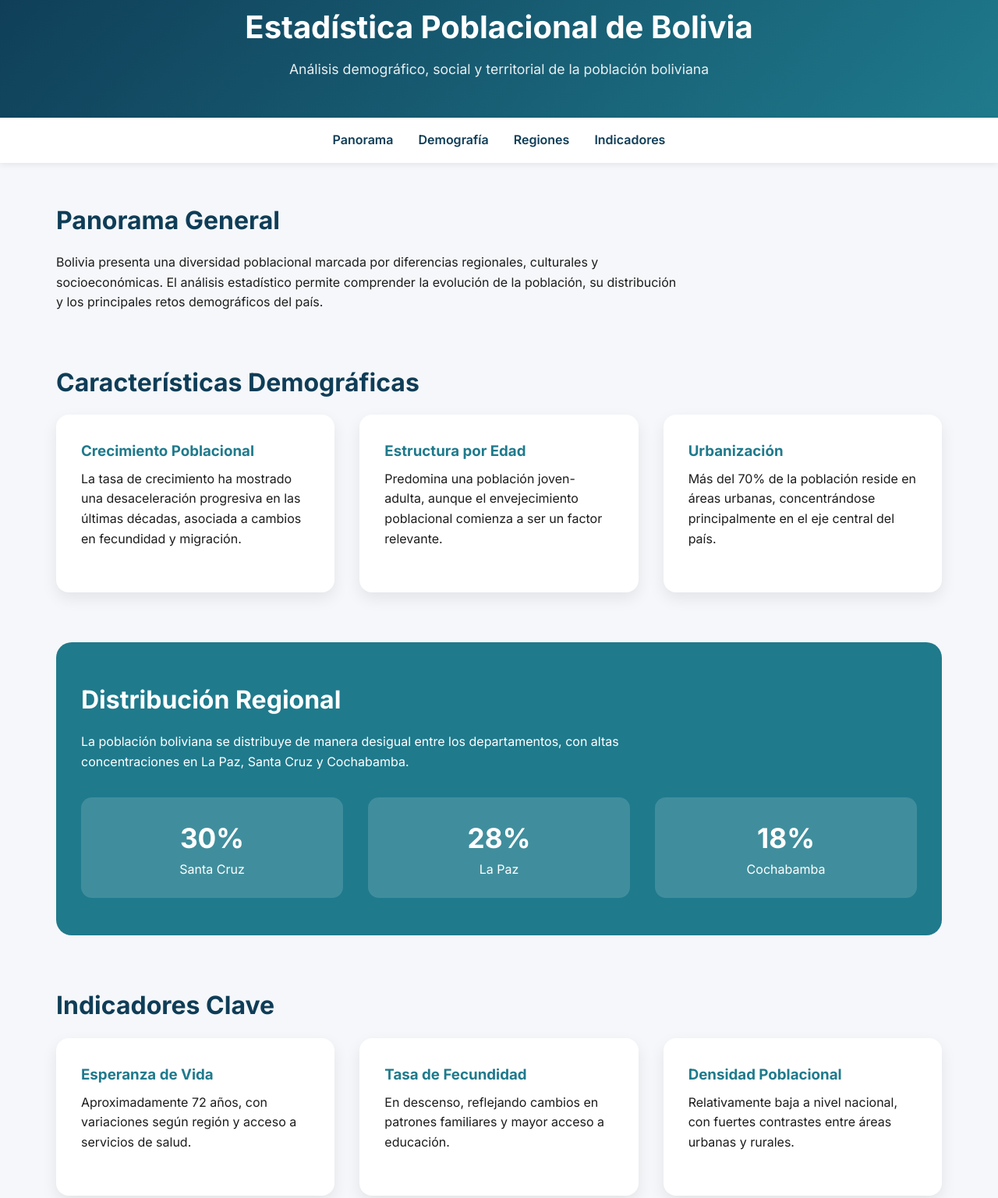
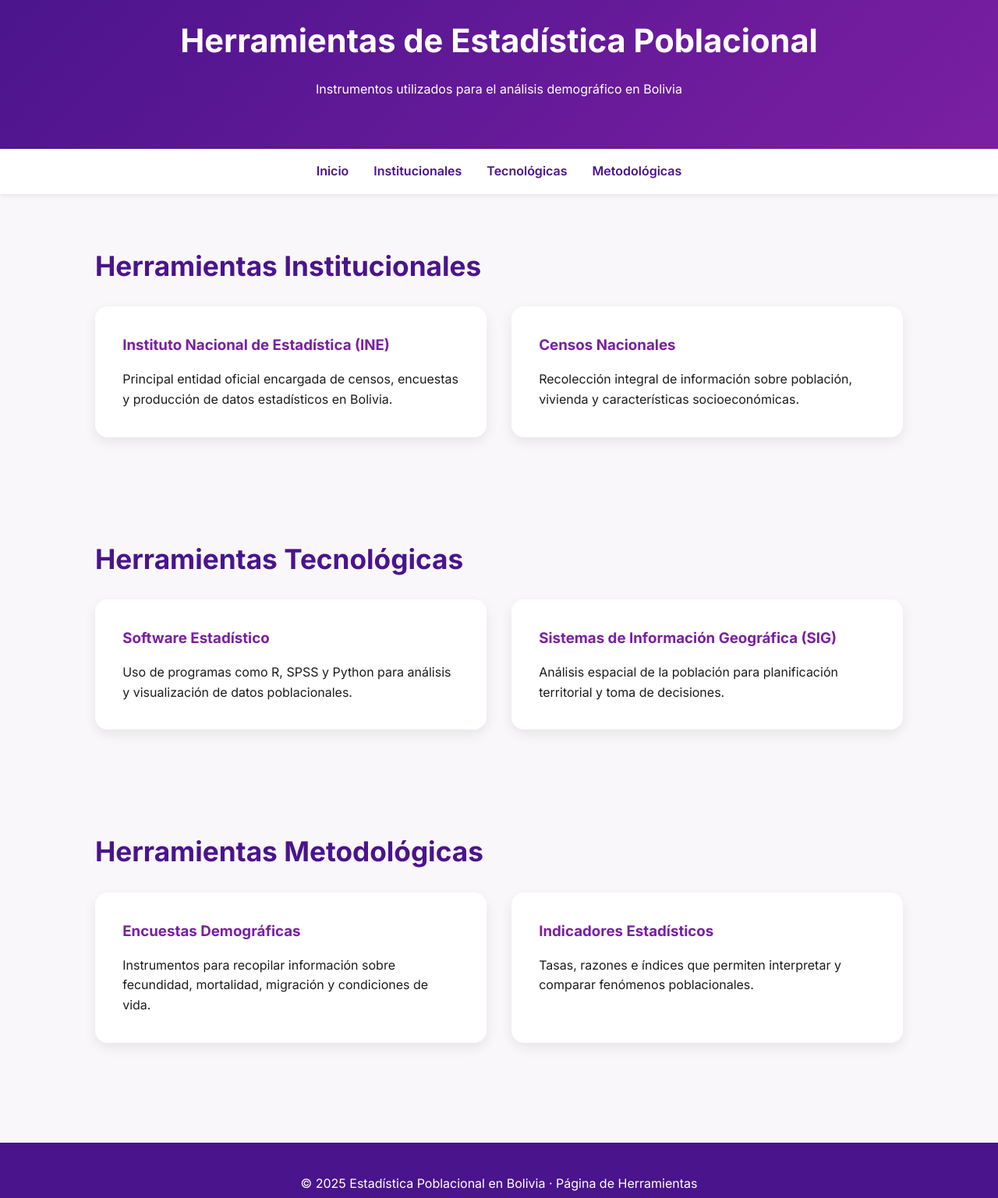
Before and after one commit to scatari2-hub/Tarea3_Act1, a plain HTML site: page index.html in a window 1280 px wide. Shown: the part 45-1582 px from the top of the page at 78% size. Drawn offline with Linux system fonts and the light colour scheme.

Commit message:
agregando herramientas

```diff
--- a/index.html
+++ b/index.html
@@ -3,62 +3,55 @@
 <head>
   <meta charset="UTF-8" />
   <meta name="viewport" content="width=device-width, initial-scale=1.0" />
-  <title>Estadística Poblacional de Bolivia</title>
+  <title>Herramientas de Estadística Poblacional en Bolivia</title>
   <link href="https://fonts.googleapis.com/css2?family=Inter:wght@300;400;600;700&display=swap" rel="stylesheet">
   <style>
     :root {
-      --primary: #0f3d57;
-      --secondary: #1f7a8c;
-      --accent: #e36414;
-      --light: #f5f7fa;
-      --dark: #1c1c1c;
+      --primary: #4a148c;      /* Morado institucional */
+      --secondary: #7b1fa2;    /* Morado claro */
+      --accent: #f3e5f5;       /* Fondo lila suave */
+      --highlight: #ffb300;    /* Dorado */
+      --text-dark: #1c1c1c;
+      --text-light: #ffffff;
+      --bg-light: #faf7fb;
     }
 
     * {
       margin: 0;
       padding: 0;
       box-sizing: border-box;
+      font-family: 'Inter', sans-serif;
     }
 
     body {
-      font-family: 'Inter', sans-serif;
-      background-color: var(--light);
-      color: var(--dark);
+      background-color: var(--bg-light);
+      color: var(--text-dark);
       line-height: 1.6;
     }
 
     header {
       background: linear-gradient(135deg, var(--primary), var(--secondary));
-      color: #fff;
-      padding: 3rem 2rem;
+      color: var(--text-light);
+      padding: 4rem 2rem;
       text-align: center;
     }
 
     header h1 {
-      font-size: 2.5rem;
-      font-weight: 700;
-      margin-bottom: 0.5rem;
-    }
-
-    header p {
-      font-size: 1.1rem;
-      opacity: 0.9;
+      font-size: 2.6rem;
+      margin-bottom: 1rem;
     }
 
     nav {
       background-color: #ffffff;
-      box-shadow: 0 2px 8px rgba(0,0,0,0.08);
-      padding: 1rem 2rem;
-      position: sticky;
-      top: 0;
-      z-index: 10;
+      box-shadow: 0 2px 6px rgba(0,0,0,0.08);
     }
 
     nav ul {
       display: flex;
       justify-content: center;
+      list-style: none;
+      padding: 1rem;
       gap: 2rem;
-      list-style: none;
     }
 
     nav a {
@@ -68,188 +61,113 @@
     }
 
     nav a:hover {
-      color: var(--accent);
-    }
-
-    main {
-      max-width: 1200px;
-      margin: 0 auto;
-      padding: 3rem 2rem;
+      color: var(--secondary);
     }
 
     section {
-      margin-bottom: 4rem;
+      padding: 4rem 2rem;
+      max-width: 1100px;
+      margin: auto;
     }
 
-    section h2 {
-      font-size: 2rem;
+    h2 {
       color: var(--primary);
-      margin-bottom: 1rem;
+      margin-bottom: 1.5rem;
+      font-size: 2.2rem;
     }
 
-    section p {
-      max-width: 800px;
-      margin-bottom: 1.5rem;
-    }
-
-    .cards {
+    .grid {
       display: grid;
-      grid-template-columns: repeat(auto-fit, minmax(250px, 1fr));
+      grid-template-columns: repeat(auto-fit, minmax(260px, 1fr));
       gap: 2rem;
     }
 
     .card {
       background-color: #ffffff;
       border-radius: 16px;
-      padding: 2rem;
-      box-shadow: 0 8px 20px rgba(0,0,0,0.08);
-      transition: transform 0.2s ease;
+      padding: 2.2rem;
+      box-shadow: 0 6px 16px rgba(0,0,0,0.08);
+      transition: transform 0.3s ease;
     }
 
     .card:hover {
-      transform: translateY(-5px);
+      transform: translateY(-6px);
     }
 
     .card h3 {
       color: var(--secondary);
-      margin-bottom: 0.5rem;
-    }
-
-    .highlight {
-      background-color: var(--secondary);
-      color: #fff;
-      padding: 3rem 2rem;
-      border-radius: 20px;
-    }
-
-    .highlight h2 {
-      color: #fff;
-    }
-
-    .stats {
-      display: flex;
-      flex-wrap: wrap;
-      gap: 2rem;
-      margin-top: 2rem;
-    }
-
-    .stat {
-      flex: 1 1 200px;
-      background-color: rgba(255,255,255,0.15);
-      padding: 1.5rem;
-      border-radius: 14px;
-      text-align: center;
-    }
-
-    .stat span {
-      font-size: 2.2rem;
-      font-weight: 700;
-      display: block;
+      margin-bottom: 1rem;
     }
 
     footer {
       background-color: var(--primary);
-      color: #ffffff;
+      color: var(--text-light);
       text-align: center;
-      padding: 2rem;
-    }
-
-    footer p {
-      font-size: 0.9rem;
-      opacity: 0.85;
-    }
-
-    @media (max-width: 600px) {
-      header h1 {
-        font-size: 2rem;
-      }
+      padding: 2.5rem 2rem;
+      margin-top: 4rem;
     }
   </style>
 </head>
 <body>
 
   <header>
-    <h1>Estadística Poblacional de Bolivia</h1>
-    <p>Análisis demográfico, social y territorial de la población boliviana</p>
+    <h1>Herramientas de Estadística Poblacional</h1>
+    <p>Instrumentos utilizados para el análisis demográfico en Bolivia</p>
   </header>
 
   <nav>
     <ul>
-      <li><a href="#overview">Panorama</a></li>
-      <li><a href="#demografia">Demografía</a></li>
-      <li><a href="#regiones">Regiones</a></li>
-      <li><a href="#indicadores">Indicadores</a></li>
+      <li><a href="index.html">Inicio</a></li>
+      <li><a href="#institucionales">Institucionales</a></li>
+      <li><a href="#tecnologicas">Tecnológicas</a></li>
+      <li><a href="#metodologicas">Metodológicas</a></li>
     </ul>
   </nav>
 
-  <main>
-    <section id="overview">
-      <h2>Panorama General</h2>
-      <p>
-        Bolivia presenta una diversidad poblacional marcada por diferencias regionales, culturales y socioeconómicas. El análisis estadístico permite comprender la evolución de la población, su distribución y los principales retos demográficos del país.
-      </p>
-    </section>
-
-    <section id="demografia">
-      <h2>Características Demográficas</h2>
-      <div class="cards">
+  <section id="institucionales">
+    <h2>Herramientas Institucionales</h2>
+    <div class="grid">
       <div class="card">
-          <h3>Crecimiento Poblacional</h3>
-          <p>La tasa de crecimiento ha mostrado una desaceleración progresiva en las últimas décadas, asociada a cambios en fecundidad y migración.</p>
+        <h3>Instituto Nacional de Estadística (INE)</h3>
+        <p>Principal entidad oficial encargada de censos, encuestas y producción de datos estadísticos en Bolivia.</p>
       </div>
       <div class="card">
-          <h3>Estructura por Edad</h3>
-          <p>Predomina una población joven-adulta, aunque el envejecimiento poblacional comienza a ser un factor relevante.</p>
-        </div>
-        <div class="card">
-          <h3>Urbanización</h3>
-          <p>Más del 70% de la población reside en áreas urbanas, concentrándose principalmente en el eje central del país.</p>
+        <h3>Censos Nacionales</h3>
+        <p>Recolección integral de información sobre población, vivienda y características socioeconómicas.</p>
       </div>
     </div>
   </section>
 
-    <section id="regiones" class="highlight">
-      <h2>Distribución Regional</h2>
-      <p>
-        La población boliviana se distribuye de manera desigual entre los departamentos, con altas concentraciones en La Paz, Santa Cruz y Cochabamba.
-      </p>
-      <div class="stats">
-        <div class="stat">
-          <span>30%</span>
-          Santa Cruz
+  <section id="tecnologicas">
+    <h2>Herramientas Tecnológicas</h2>
+    <div class="grid">
+      <div class="card">
+        <h3>Software Estadístico</h3>
+        <p>Uso de programas como R, SPSS y Python para análisis y visualización de datos poblacionales.</p>
       </div>
-        <div class="stat">
-          <span>28%</span>
-          La Paz
-        </div>
-        <div class="stat">
-          <span>18%</span>
-          Cochabamba
+      <div class="card">
+        <h3>Sistemas de Información Geográfica (SIG)</h3>
+        <p>Análisis espacial de la población para planificación territorial y toma de decisiones.</p>
       </div>
     </div>
   </section>
 
-    <section id="indicadores">
-      <h2>Indicadores Clave</h2>
-      <div class="cards">
+  <section id="metodologicas">
+    <h2>Herramientas Metodológicas</h2>
+    <div class="grid">
       <div class="card">
-          <h3>Esperanza de Vida</h3>
-          <p>Aproximadamente 72 años, con variaciones según región y acceso a servicios de salud.</p>
+        <h3>Encuestas Demográficas</h3>
+        <p>Instrumentos para recopilar información sobre fecundidad, mortalidad, migración y condiciones de vida.</p>
       </div>
       <div class="card">
-          <h3>Tasa de Fecundidad</h3>
-          <p>En descenso, reflejando cambios en patrones familiares y mayor acceso a educación.</p>
-        </div>
-        <div class="card">
-          <h3>Densidad Poblacional</h3>
-          <p>Relativamente baja a nivel nacional, con fuertes contrastes entre áreas urbanas y rurales.</p>
+        <h3>Indicadores Estadísticos</h3>
+        <p>Tasas, razones e índices que permiten interpretar y comparar fenómenos poblacionales.</p>
       </div>
     </div>
   </section>
-  </main>
 
   <footer>
-    <p>© 2025 Estadística Poblacional de Bolivia · Diseño informativo y visual moderno</p>
+    <p>&copy; 2025 Estadística Poblacional en Bolivia · Página de Herramientas</p>
   </footer>
 
 </body>
```
Lines whose indentation alone changed are shown as unchanged.
